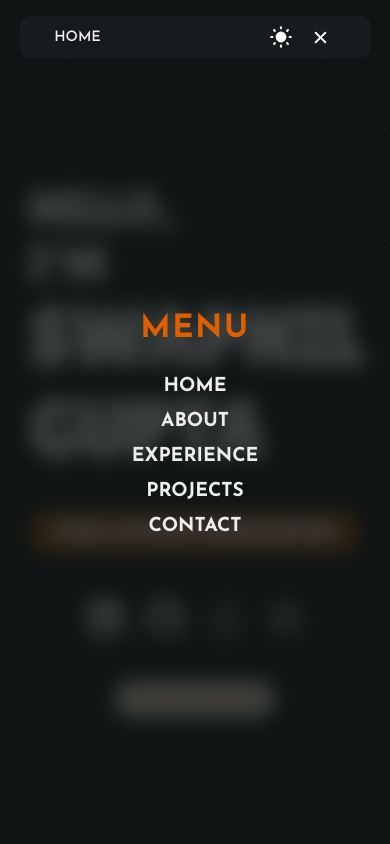
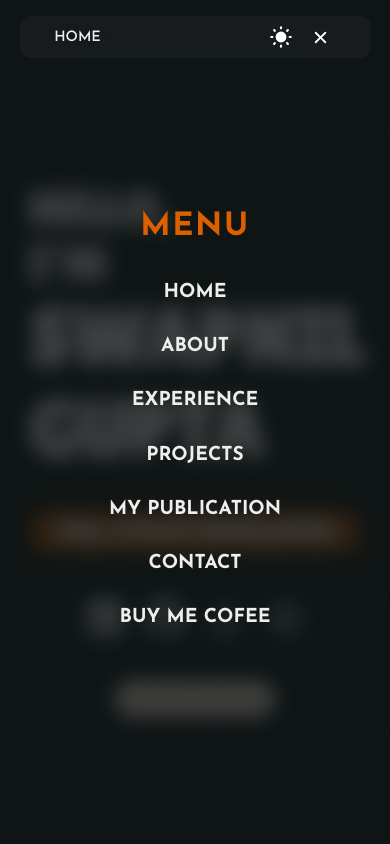
Before and after one commit to swapnilgupta14/Personal-Porfolio-using-Next.js, a Next.js app: page / in a window 390 px wide. Both pictures are taken after a click on the element 321 px from the left and 37 px from the top of the page. Shown: the top 844 px of the page. Built offline with nearby package versions, Linux system fonts and the light colour scheme; a web font is replaced by a local one.

Commit message:
new : smoth scrolling from the nav-links

```diff
--- a/src/component/Homepage.js
+++ b/src/component/Homepage.js
@@ -117,7 +117,7 @@ const Homepage = () => {
     }, []);
 
     return (
-        <div className="frontpage-container">
+        <div className="frontpage-container" id='home'>
             <div className="stars"></div>
             <div className="container" id="otherElement">
                 <div className="text">
--- a/src/component/Misc.js
+++ b/src/component/Misc.js
@@ -24,7 +24,7 @@ const Misc = () => {
 
     return (
         <div className="misc-container">
-            <div className="container-title">
+            <div className="container-title" id='publication'>
                 <h2>PUBLICATION</h2>
             </div>
             <div className="publications">
@@ -43,7 +43,7 @@ const Misc = () => {
                 </div>
             </div>
 
-            <div className="container-title">
+            <div className="container-title" id='contact'>
                 <h2>Contact Me</h2>
             </div>
             <div className="contact-container">
@@ -62,7 +62,7 @@ const Misc = () => {
                     </form>
                 </div>
                 <div className="buy">
-                    <h4 className="experience-sub-container">Buy Me a Cofee - </h4>
+                    <h4 className="experience-sub-container" id='buy-cofee'>Buy Me a Cofee - </h4>
                     <div className='buy-container'>
                         <img src="./bmc_qr.png" alt="Buy Me a Coffee" />
                         <p>https://buymeacoffee.com/14guptaswapnil</p>
--- a/src/component/Project.js
+++ b/src/component/Project.js
@@ -165,9 +165,9 @@ const Project = () => {
   return (
     <div className="detail-container">
 
-      <div className='container-title'><h2>PROJECTS</h2></div>
+      <div className='container-title' id ='projects'><h2>PROJECTS</h2></div>
 
-      <div className='project-container'>
+      <div className='project-container' >
         {projectsData.map((project, index) => (
           <React.Fragment key={index}>
             {index === 1 && <div className="timeline"></div>}
@@ -184,7 +184,7 @@ const Project = () => {
         ))}
       </div>
 
-      <div className='container-title'><h2>EXPERIENCE</h2></div>
+      <div className='container-title' id ='experience'><h2>EXPERIENCE</h2></div>
 
       <div className='experience-container'>
 
@@ -200,7 +200,7 @@ const Project = () => {
           </div>
         </div>
 
-        <div className='companies-container'>
+        <div className='companies-container' >
           <h4 className='experience-sub-container'>Work Experience</h4>
           <div className="wrapper">
             {experienceData.map((experience, index) => (
--- a/src/component/header.js
+++ b/src/component/header.js
@@ -1,7 +1,7 @@
 import React, { useState, useEffect } from 'react';
 import { Tray, DropDown, Sun, Cross, sunAnimatedTray } from './icon/icon';
 
-const Header = ({ isDropdownOpen, setIsDropdownOpen }) => {
+const Header = ({ isDropdownOpen, setIsDropdownOpen, scrollToSection }) => {
   const [isMobile, setIsMobile] = useState(false);
   const [isTablet, setIsTablet] = useState(false);
   const [selectedItem, setSelectedItem] = useState(null);
@@ -45,40 +45,39 @@ const Header = ({ isDropdownOpen, setIsDropdownOpen }) => {
 
   return (
     <header className='app-header app-header-large'>
-      <nav className={`navbar ${isMobile ? 'mobile' : ''} ${isTablet ? 'tablet' : ''}`}>
+      <nav className={`navbar ${isMobile ? 'mobile' : ''}`}>
         <div className="navbar-tray">
           <ul className="navbar-list">
-            <>
             <li className="navbar-item">
-                <a href="#" className="navbar-link hover">
+              <p className="navbar-link hover" onClick={() => scrollToSection('home')}>
                 HOME
-                </a>
+              </p>
             </li>
             {!isMobile && (
               <>
                 <li className="navbar-item">
-                    <a href="#" className="navbar-link hover">
+                  <p className="navbar-link hover" onClick={() => scrollToSection('about')}>
                     ABOUT
-                    </a>
+                  </p>
                 </li>
                 <li className="navbar-item">
-                    <a href="#" className="navbar-link hover">
+                  <p className="navbar-link hover" onClick={() => scrollToSection('experience')}>
                     EXPERIENCE
-                    </a>
+                  </p>
                 </li>
                 <li className="navbar-item">
-                    <a href="#" className="navbar-link hover">
+                  <p className="navbar-link hover" onClick={() => scrollToSection('projects')}>
                     PROJECTS
-                    </a>
+                  </p>
                 </li>
               </>
             )}
 
             {!isMobile ? (
               <li className="navbar-item">
-                  <a href="#" className="navbar-link hover">
+                <p className="navbar-link hover" onClick={() => scrollToSection('contact')}>
                   CONTACT
-                  </a>
+                </p>
               </li>
             ) : (
               <li className="navbar-item">
@@ -92,7 +91,6 @@ const Header = ({ isDropdownOpen, setIsDropdownOpen }) => {
                 </div>
               </li>
             )}
-            </>
           </ul>
         </div>
       </nav>
@@ -101,11 +99,14 @@ const Header = ({ isDropdownOpen, setIsDropdownOpen }) => {
         <div className="fullscreen-menu-content">
           <h1>Menu</h1>
           <ul>
-            <li><a href="#" onClick={toggleDropdown}>HOME</a></li>
-            <li><a href="#" onClick={toggleDropdown}>ABOUT</a></li>
-            <li><a href="#" onClick={toggleDropdown}>EXPERIENCE</a></li>
-            <li><a href="#" onClick={toggleDropdown}>PROJECTS</a></li>
-            <li><a href="#" onClick={toggleDropdown}>CONTACT</a></li>
+            <li><p onClick={() => { scrollToSection('home'); toggleDropdown(); }}>HOME</p></li>
+            <li><p onClick={() => { scrollToSection('about'); toggleDropdown(); }}>ABOUT</p></li>
+            <li><p onClick={() => { scrollToSection('experience'); toggleDropdown(); }}>EXPERIENCE</p></li>
+            <li><p onClick={() => { scrollToSection('projects'); toggleDropdown(); }}>PROJECTS</p></li>
+            <li><p onClick={() => { scrollToSection('publication'); toggleDropdown(); }}>MY PUBLICATION</p></li>
+            <li><p onClick={() => { scrollToSection('contact'); toggleDropdown(); }}>CONTACT</p></li>
+            <li><p onClick={() => { scrollToSection('buy-cofee'); toggleDropdown(); }}>BUY ME COFEE</p></li>
+
           </ul>
         </div>
       </div>
--- a/src/pages/index.js
+++ b/src/pages/index.js
@@ -35,6 +35,43 @@ export default function Home() {
     isMobile = window.innerWidth <= 768;
   }
 
+  const [currentScroll, setCurrentScroll] = useState(0);
+  useEffect(() => {
+    let currentScroll = window.scrollY;
+    window.addEventListener('scroll', () => {
+      console.log(currentScroll, "scrolling")
+      currentScroll = window.scrollY;
+      setCurrentScroll(currentScroll);
+    }
+    );
+  }, [currentScroll]);
+
+  const scrollToSection = (id) => {
+    let section = document.getElementById(id);
+    if (section) {
+      setTimeout(() => {
+        console.log(currentScroll, "currentScroll")
+        let sectionTop = section.getBoundingClientRect().top + window.scrollY;
+        console.log(sectionTop, "sectionTop")
+        if (sectionTop > currentScroll) {
+          section.scrollIntoView({
+            behavior: 'smooth',
+            block: 'start',
+            inline: 'nearest'
+          });
+        } else {
+          window.scrollTo({
+            top: sectionTop,
+            behavior: 'smooth'
+          });
+        }
+        setIsDropdownOpen(false);
+      }, 200);
+    }
+  };
+
+
+
   return (
     <>
       <div>
@@ -61,7 +98,7 @@ export default function Home() {
           </div>
         ) : (
           <>
-            <Header isDropdownOpen={isDropdownOpen} setIsDropdownOpen={setIsDropdownOpen} />
+            <Header isDropdownOpen={isDropdownOpen} setIsDropdownOpen={setIsDropdownOpen} scrollToSection={scrollToSection} />
             <Homepage />
             {isMobile ? null : <AddButton />}
             <Projects />
--- a/src/styles/header.scss
+++ b/src/styles/header.scss
@@ -229,7 +229,7 @@
     li {
       margin: 1rem 0;
 
-      a {
+      p {
         text-decoration: none;
         color: $secondary-color;
         font-size: 1.2rem;
```
Lines whose indentation alone changed are shown as unchanged.
